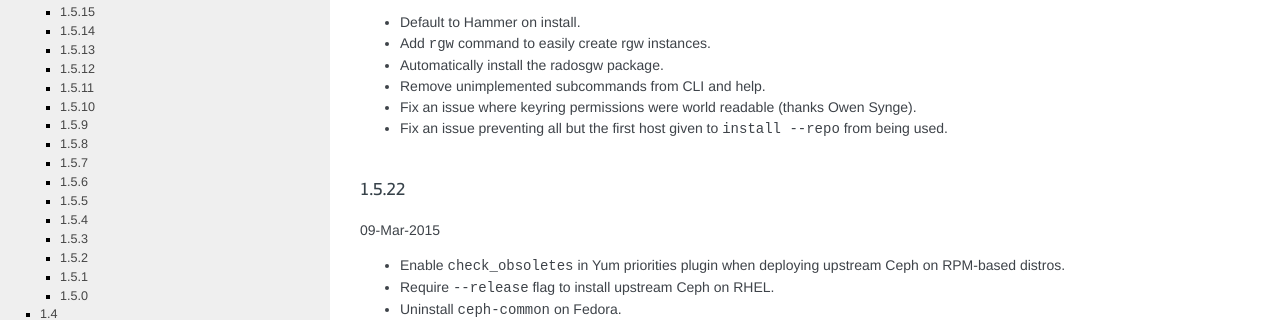
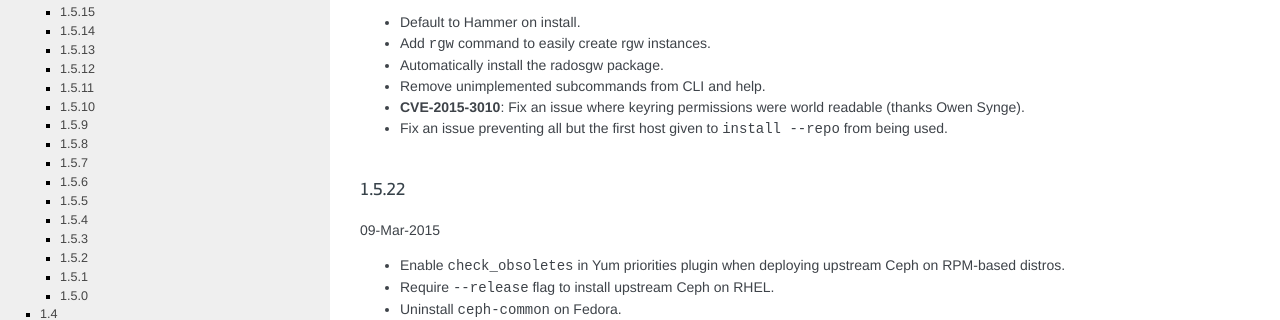
Before and after one commit to ceph/ceph-deploy, a Sphinx documentation site: the page built from docs/source/changelog.rst, in a window 1280 px wide and 900 px high. Shown: the part 287-607 px from the top of the window. Built offline with Sphinx 7.4.7, drawn with Linux system fonts in a browser that asks for light colours.

Commit message:
doc: add CVE-2015-3010 to changelog
One of the changes in ceph-deploy 1.5.23 is tracked as CVE-2015-3010.
Document this in the changelog.

Signed-off-by: Ken Dreyer <kdreyer@redhat.com>

```diff
--- a/docs/source/changelog.rst
+++ b/docs/source/changelog.rst
@@ -12,8 +12,8 @@ Changelog
 * Add ``rgw`` command to easily create rgw instances.
 * Automatically install the radosgw package.
 * Remove unimplemented subcommands from CLI and help.
-* Fix an issue where keyring permissions were world readable
-  (thanks Owen Synge).
+* **CVE-2015-3010**: Fix an issue where keyring permissions were
+  world readable (thanks Owen Synge).
 * Fix an issue preventing all but the first host given to
   ``install --repo`` from being used.
 
```
